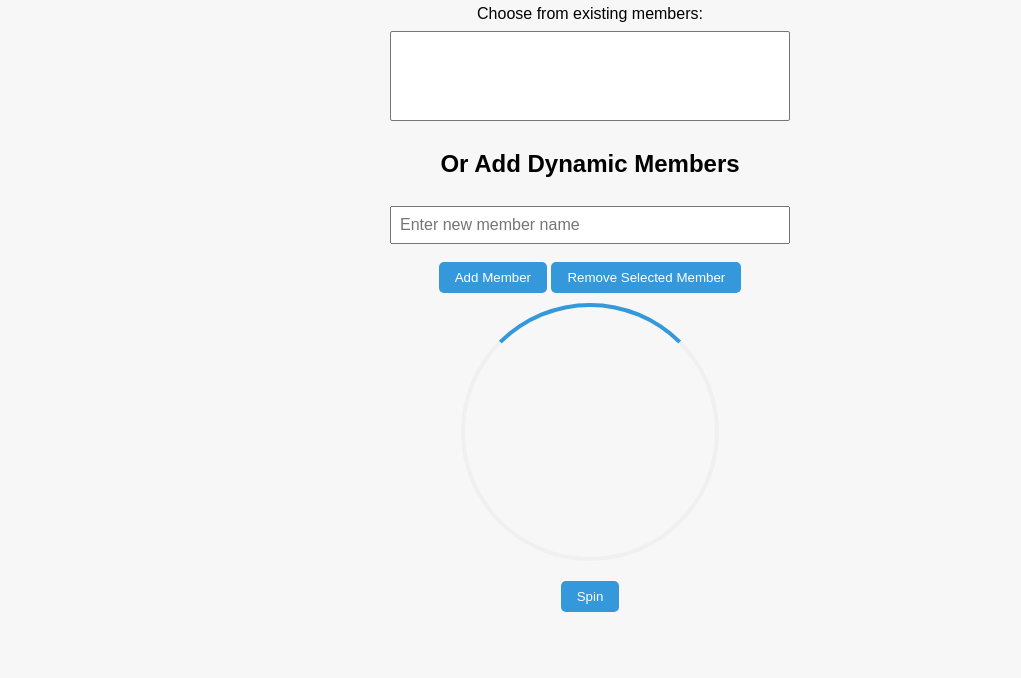
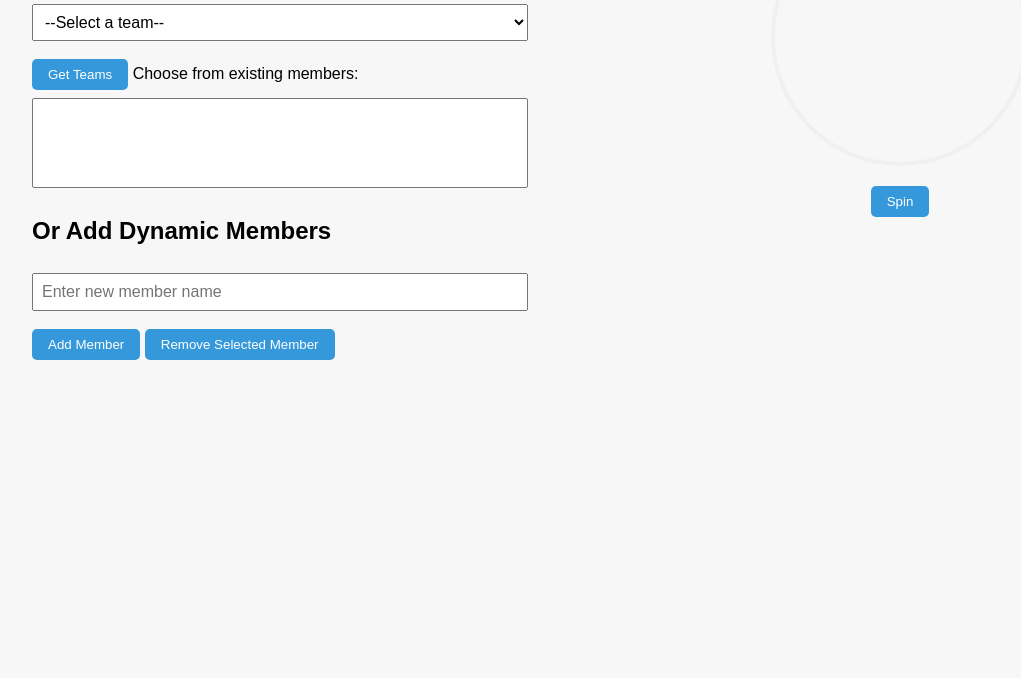
Before and after one commit to rpratap2102/spinner, a plain HTML site: page index.html in a window 1280 px wide. Shown: the part 122-800 px from the top of the page, without its empty margins (50-1071 px from the left). Drawn offline with Linux system fonts and the light colour scheme.

Commit message:
Add files via upload

```diff
--- a/index.html
+++ b/index.html
@@ -7,13 +7,15 @@
     <link rel="stylesheet" href="./styles.css">
 </head>
 <body>
-    <div class="container">
+    <div class="main-container">
+        <div class="team-selection">
             <h1>Select Team Members</h1>
 
             <label for="teamSelect">Choose a Team:</label>
             <select id="teamSelect">
                 <option value="">Select a team</option>
             </select>
+            <button id="getTeamsButton">Get Teams</button>
 
             <label for="memberSelect">Choose from existing members:</label>
             <select id="memberSelect" multiple></select>
@@ -22,13 +24,16 @@
             <input type="text" id="newMemberInput" placeholder="Enter new member name" />
             <button id="addMemberButton">Add Member</button>
             <button id="removeMemberButton">Remove Selected Member</button>
+        </div>
 
+        <div class="spinner-section">
             <div class="spinner-container">
                 <div class="spinner" id="spinner"></div>
                 <button id="spinButton">Spin</button>
             </div>
             <div id="result" class="result"></div>
         </div>
+    </div>
 
     <script src="./script.js"></script>
 </body>
--- a/script.js
+++ b/script.js
@@ -2,6 +2,7 @@ let teams = {};
 let currentTeamMembers = [];
 
 // Fetch teams dynamically
+function fetchTeams() {
     fetch('teams.json')
         .then(response => response.json())
         .then(data => {
@@ -12,6 +13,13 @@ fetch('teams.json')
             document.getElementById('result').textContent = "Error loading teams. Please try again later.";
             console.error('Error fetching team members:', error);
         });
+}
+
+// Initial fetch of teams
+fetchTeams();
+
+// Get Teams button to refetch teams
+document.getElementById('getTeamsButton').addEventListener('click', fetchTeams);
 
 // Populate the team dropdown
 function populateTeamDropdown(teamNames) {
@@ -80,7 +88,6 @@ document.getElementById('removeMemberButton').addEventListener('click', () => {
 });
 
 // Spin the wheel and select a random member
-// Spin the wheel and select a random member
 document.getElementById('spinButton').addEventListener('click', () => {
     const selectedMembers = Array.from(document.getElementById('memberSelect').selectedOptions).map(option => option.value);
 
--- a/styles.css
+++ b/styles.css
@@ -1,16 +1,27 @@
 body {
     font-family: Arial, sans-serif;
-    display: flex;
-    justify-content: center;
-    align-items: center;
-    height: 90vh; /* Reduced height */
     background-color: #f7f7f7;
     margin: 0;
+    padding: 0;
 }
 
-.container {
+.main-container {
+    display: flex;
+    justify-content: space-around;
+    align-items: flex-start;
+    width: 100%;
+    padding: 20px;
+    box-sizing: border-box;
+}
+
+.team-selection {
+    text-align: left;
+    width: 40%;
+}
+
+.spinner-section {
     text-align: center;
-    max-width: 400px;
+    width: 40%;
 }
 
 .spinner-container {
@@ -50,6 +61,7 @@ input, select {
     border-radius: 50%;
     border: 4px solid #f0f0f0;
     border-top: 4px solid #3498db;
+    animation: spin 0s ease-in-out infinite;
     margin: 10px auto; /* Center the spinner */
 }
 
```
Lines whose indentation alone changed are shown as unchanged.
